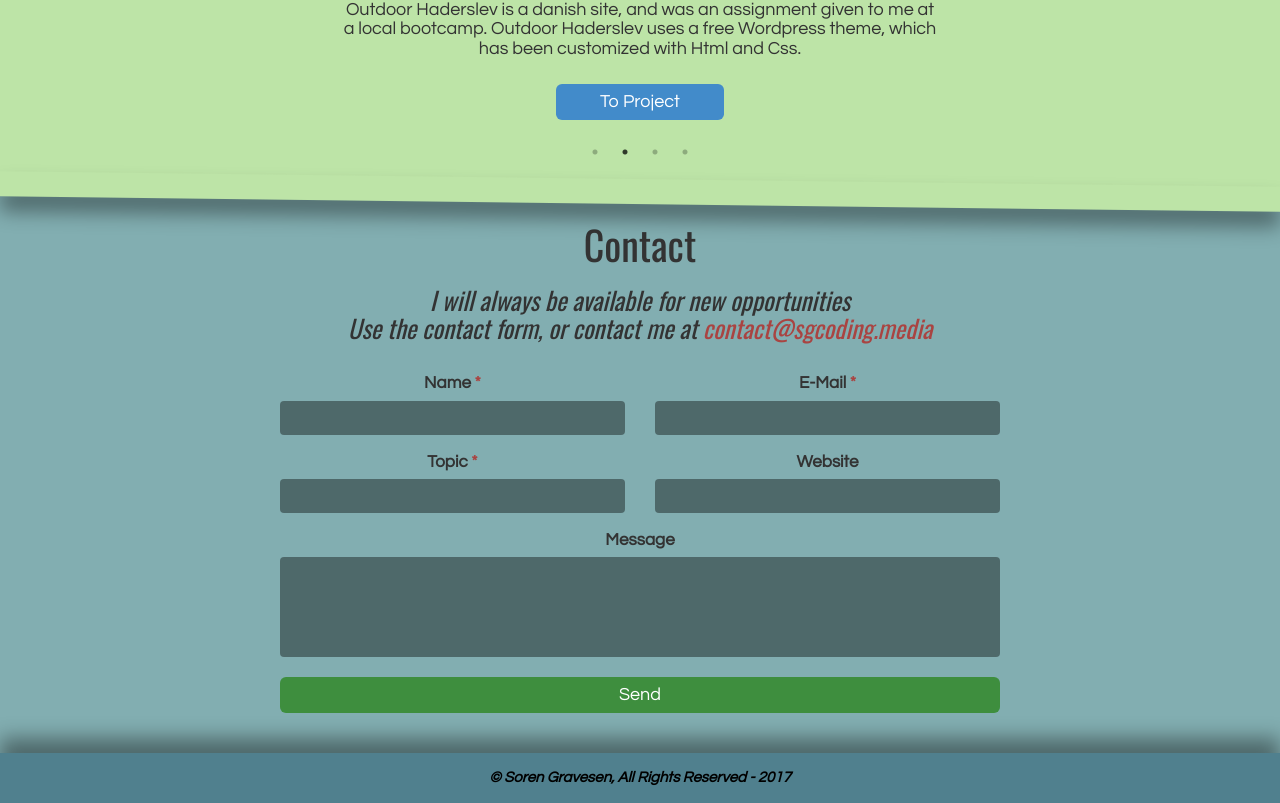
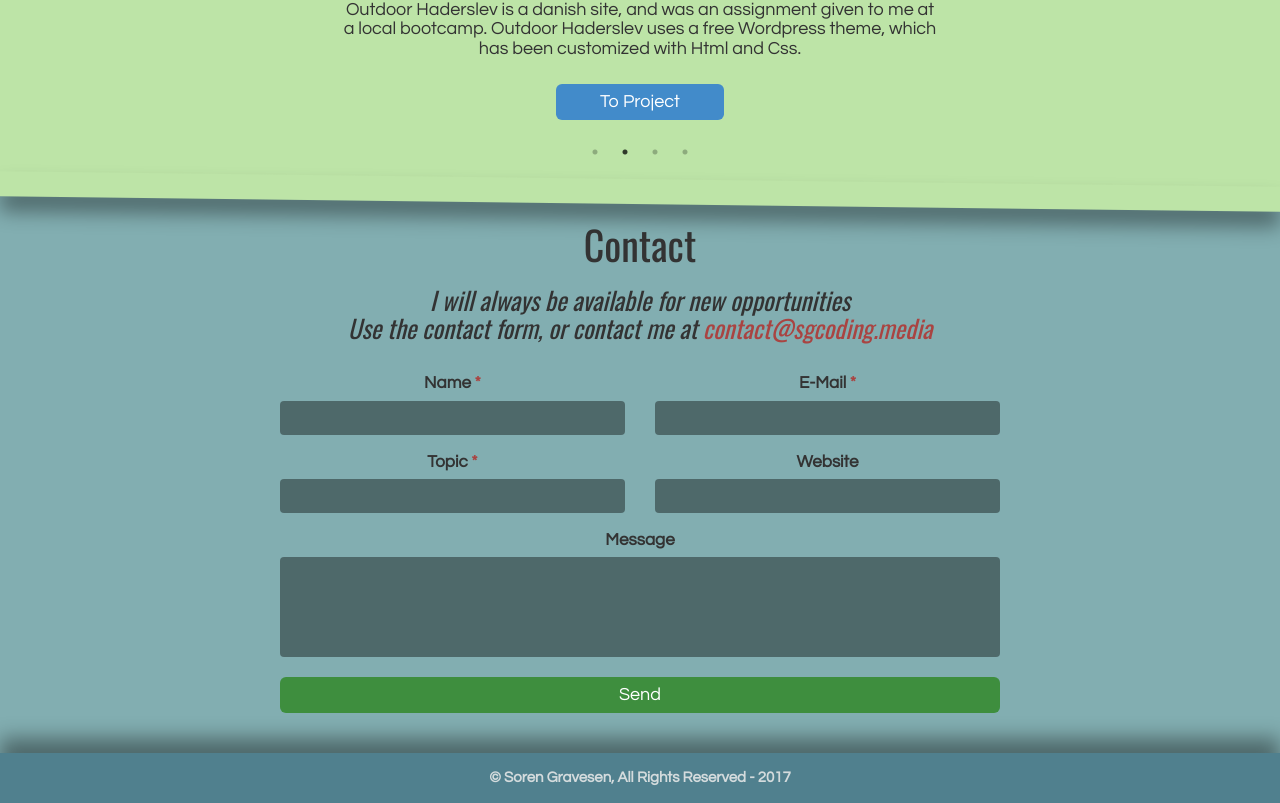
Before and after one commit to Soreg/react-portfolio, a React app: page / in a window 1280 px wide. Shown: the part 1442-2245 px from the top of the page. Built offline with nearby package versions, Linux system fonts and the light colour scheme.

Commit message:
Updated footer font-color

```diff
--- a/src/styles/components/_footer.scss
+++ b/src/styles/components/_footer.scss
@@ -2,6 +2,8 @@
   height: 50px;
   box-shadow: 0 -15px 20px 0 rgba(0,0,0, 0.4);
   h6 {
+    color: #d4dbdd;
+    font-style: normal;
     line-height: 50px;
     margin: 0;
   }
--- a/src/styles/styles.css
+++ b/src/styles/styles.css
@@ -253,6 +253,8 @@ body {
   height: 50px;
   box-shadow: 0 -15px 20px 0 rgba(0, 0, 0, 0.4); }
   #footer h6 {
+    color: #d4dbdd;
+    font-style: normal;
     line-height: 50px;
     margin: 0; }
   #footer .container-fluid {
```
